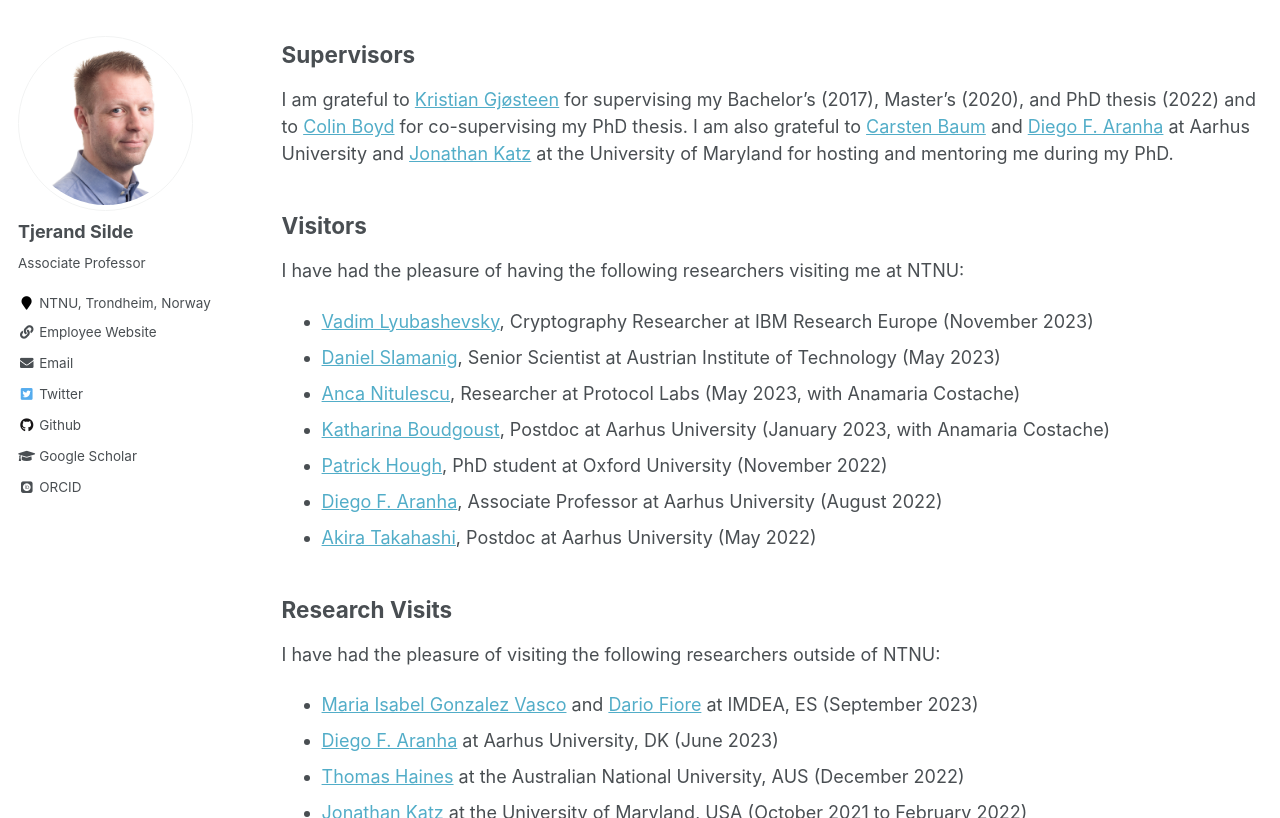
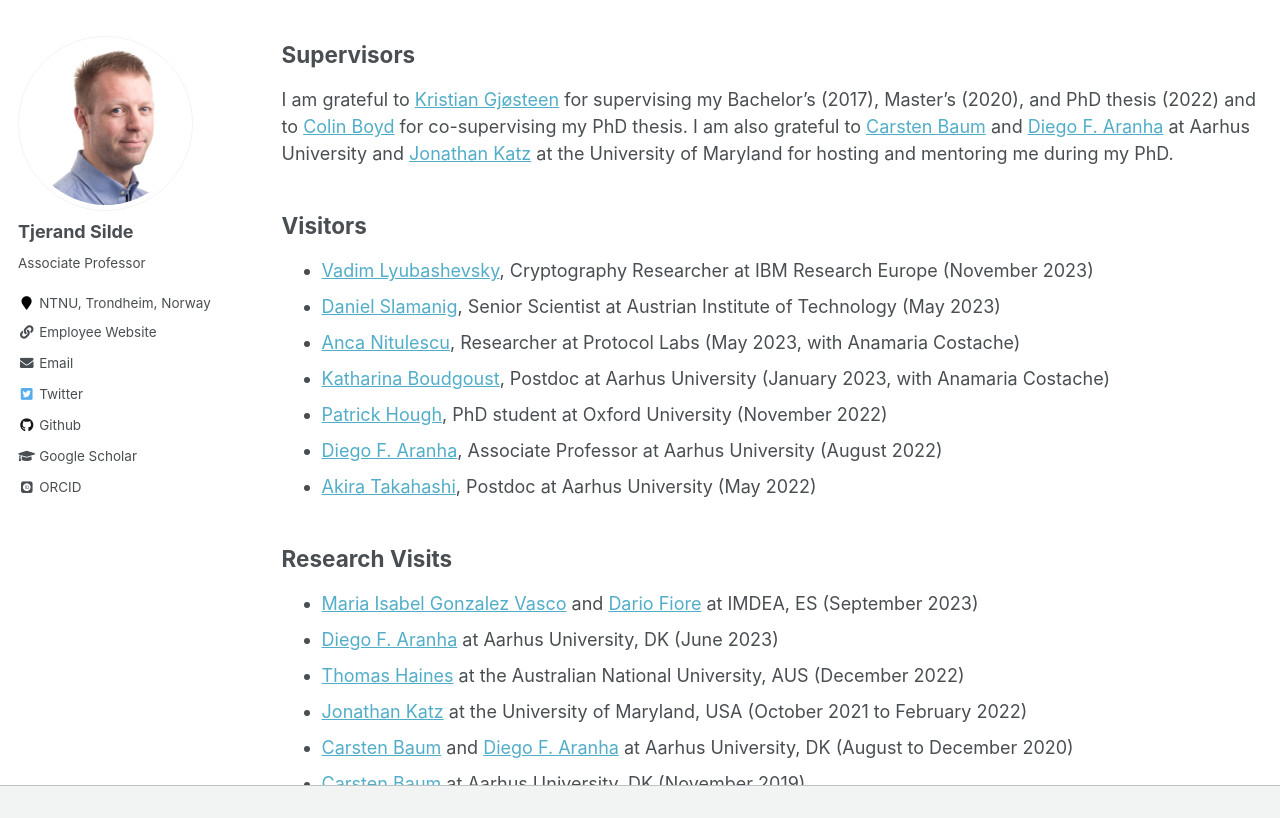
Before and after one commit to tjesi/tjesi.github.io, a Jekyll site: the page built from _pages/people.md, in a window 1280 px wide and 900 px high, scrolled down 960 px, cut to the strip 0-818 px from the top of the window. Built offline with Jekyll 4.4.1, drawn with Linux system fonts in a browser that asks for light colours; some web fonts are replaced.

Commit message:
Update people.md

```diff
--- a/_pages/people.md
+++ b/_pages/people.md
@@ -37,7 +37,6 @@
 
 ## Visitors
 
-I have had the pleasure of having the following researchers visiting me at NTNU:
 - [Vadim Lyubashevsky](https://research.ibm.com/people/vadim-lyubashevsky), Cryptography Researcher at IBM Research Europe (November 2023)
 - [Daniel Slamanig](https://danielslamanig.info), Senior Scientist at Austrian Institute of Technology (May 2023)
 - [Anca Nitulescu](https://www.di.ens.fr/~nitulesc), Researcher at Protocol Labs (May 2023, with Anamaria Costache)
@@ -48,7 +47,6 @@
 
 ## Research Visits
 
-I have had the pleasure of visiting the following researchers outside of NTNU:
 - [Maria Isabel Gonzalez Vasco](https://sites.google.com/site/maribelurjc) and [Dario Fiore](https://www.dariofiore.it) at IMDEA, ES (September 2023)
 - [Diego F. Aranha](https://dfaranha.github.io) at Aarhus University, DK (June 2023)
 - [Thomas Haines](https://cecc.anu.edu.au/people/thomas-haines) at the Australian National University, AUS (December 2022)
```
